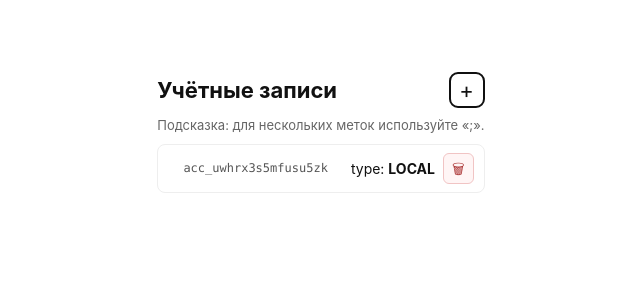
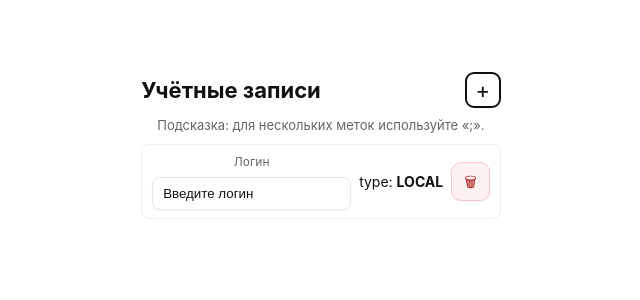
Before and after one commit to BMD63/accounts-form, a Vue app: page / in a window 1280 px wide. Both pictures are taken after a click on the button "Добавить учётную запись". Shown: the top 300 px of the page, without its empty margins (319-959 px from the left). Built offline with nearby package versions, Linux system fonts and the light colour scheme.

Commit message:
input field styled

```diff
--- /dev/null
+++ b/src/components/AccountRow.vue
@@ -0,0 +1,66 @@
+<script setup lang="ts">
+import { ref, watch } from 'vue';
+import type { Account } from '@/types/account';
+import { useAccountsStore } from '@/stores/accounts';
+
+const props = defineProps<{ account: Account }>();
+defineEmits<{ (e: 'remove'): void }>();
+
+const store = useAccountsStore();
+
+const login = ref(props.account.login);
+const loginError = ref(false);
+
+watch(() => props.account.login, (v) => { login.value = v; });
+
+function onBlurLogin() {
+  const value = login.value.trim();
+  const invalid = value.length === 0 || value.length > 100;
+  loginError.value = invalid;
+  if (invalid) return;
+  store.updatePartial(props.account.id, { login: value });
+}
+</script>
+
+<template>
+  <li class="item">
+    <!-- Логин -->
+    <div class="field">
+      <label class="lbl" for="login-{{ account.id }}">Логин</label>
+      <input
+        :id="'login-' + account.id"
+        v-model="login"
+        type="text"
+        maxlength="100"
+        placeholder="Введите логин"
+        :class="{ 'is-error': loginError }"
+        @blur="onBlurLogin"
+      />
+      <small v-if="loginError" class="help" style="color:#a11;">Обязательное поле (1–100 символов)</small>
+    </div>
+
+    <div class="type">
+      type: <b>{{ account.type }}</b>
+    </div>
+
+    <!-- Удаление -->
+    <button class="btn btn--danger" type="button" title="Удалить" @click="$emit('remove')">🗑</button>
+  </li>
+</template>
+
+<style scoped>
+.item {
+  display: grid;
+  grid-template-columns: 1fr auto auto;
+  gap: 12px;
+  align-items: end;
+  padding: 10px;
+  border: 1px solid var(--border);
+  border-radius: var(--radius);
+  background: #fff;
+}
+
+.field { display: flex; flex-direction: column; gap: 6px; }
+.lbl { font-size: 12px; color: var(--muted); }
+.type { align-self: center; }
+</style>
--- a/src/components/AccountsForm.vue
+++ b/src/components/AccountsForm.vue
@@ -1,6 +1,7 @@
 <script setup lang="ts">
 import { onMounted } from 'vue';
 import { useAccountsStore } from '@/stores/accounts';
+import AccountRow from './AccountRow.vue';
 
 const store = useAccountsStore();
 
@@ -33,11 +34,12 @@ onMounted(() => {
     </div>
 
     <ul v-else class="list">
-      <li v-for="a in store.accounts" :key="a.id" class="item">
-        <span class="mono">{{ a.id }}</span>
-        <span>type: <b>{{ a.type }}</b></span>
-        <button class="remove-btn" @click="store.remove(a.id)" type="button" title="Удалить">🗑</button>
-      </li>
+    <AccountRow
+        v-for="a in store.accounts"
+        :key="a.id"
+        :account="a"
+        @remove="store.remove(a.id)"
+    />
     </ul>
   </section>
 </template>
--- a/src/stores/accounts.ts
+++ b/src/stores/accounts.ts
@@ -64,10 +64,29 @@ export const useAccountsStore = defineStore('accounts', () => {
     accounts.value = accounts.value.filter((a) => a.id !== id);
   }
 
+  function updatePartial(id: string, patch: Partial<Omit<Account, 'id'>>) {
+  const i = accounts.value.findIndex(a => a.id === id);
+  if (i === -1) return;
+
+  const curr = accounts.value[i];
+  if (!curr) return;
+
+  const next: Account = {
+    id: curr.id,
+    type: patch.type ?? curr.type,
+    login: patch.login ?? curr.login,
+    password: (patch.password === undefined ? curr.password : patch.password),
+    labels: patch.labels ?? curr.labels,
+  };
+
+  accounts.value.splice(i, 1, next);
+}
+
   return {
     accounts,
     hydrate,
     addEmpty,
     remove,
+    updatePartial,
   };
 });
--- a/src/styles/form.css
+++ b/src/styles/form.css
@@ -48,8 +48,16 @@ textarea {
   background: #fff;
   box-shadow: var(--shadow-sm);
   transition: border-color .15s ease, box-shadow .15s ease;
+  color: var(--fg);
+  caret-color: var(--fg);
+  background: #fff;
+  -webkit-text-fill-color: var(--fg);
 }
-
+input::placeholder,
+textarea::placeholder {
+  color: var(--muted);
+  opacity: 1;
+}
 input:focus,
 select:focus,
 textarea:focus {
```
